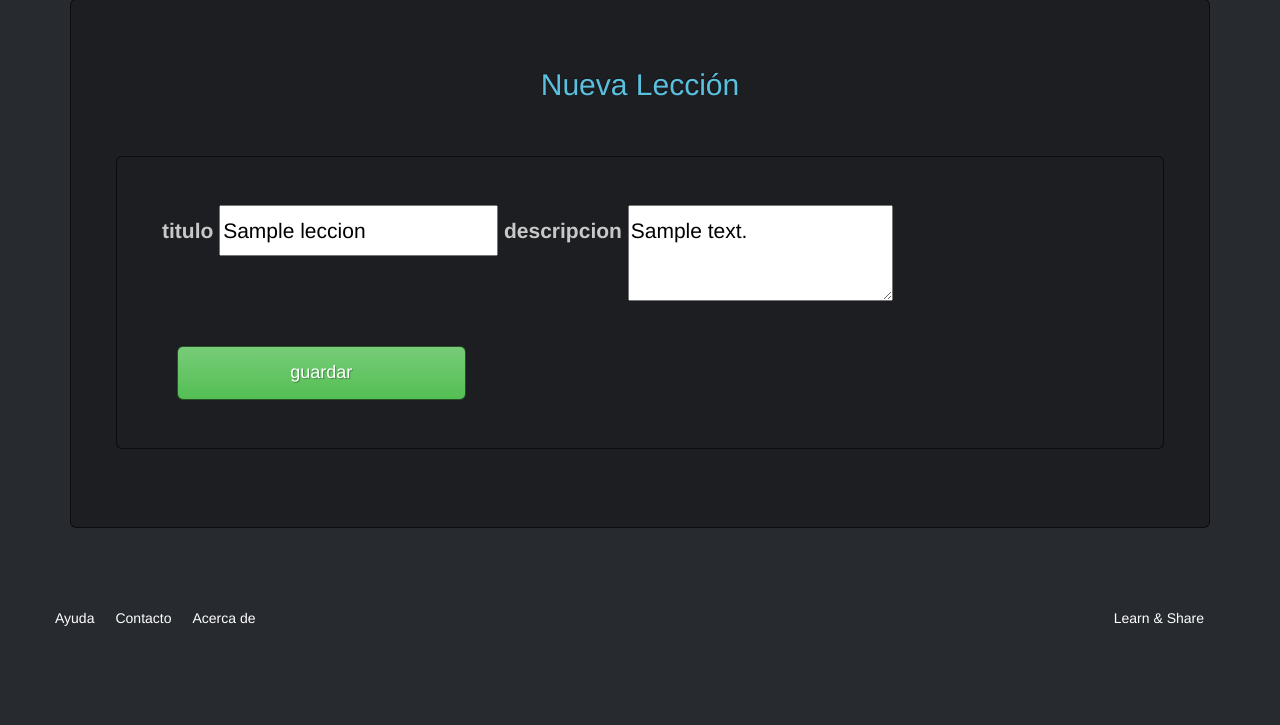
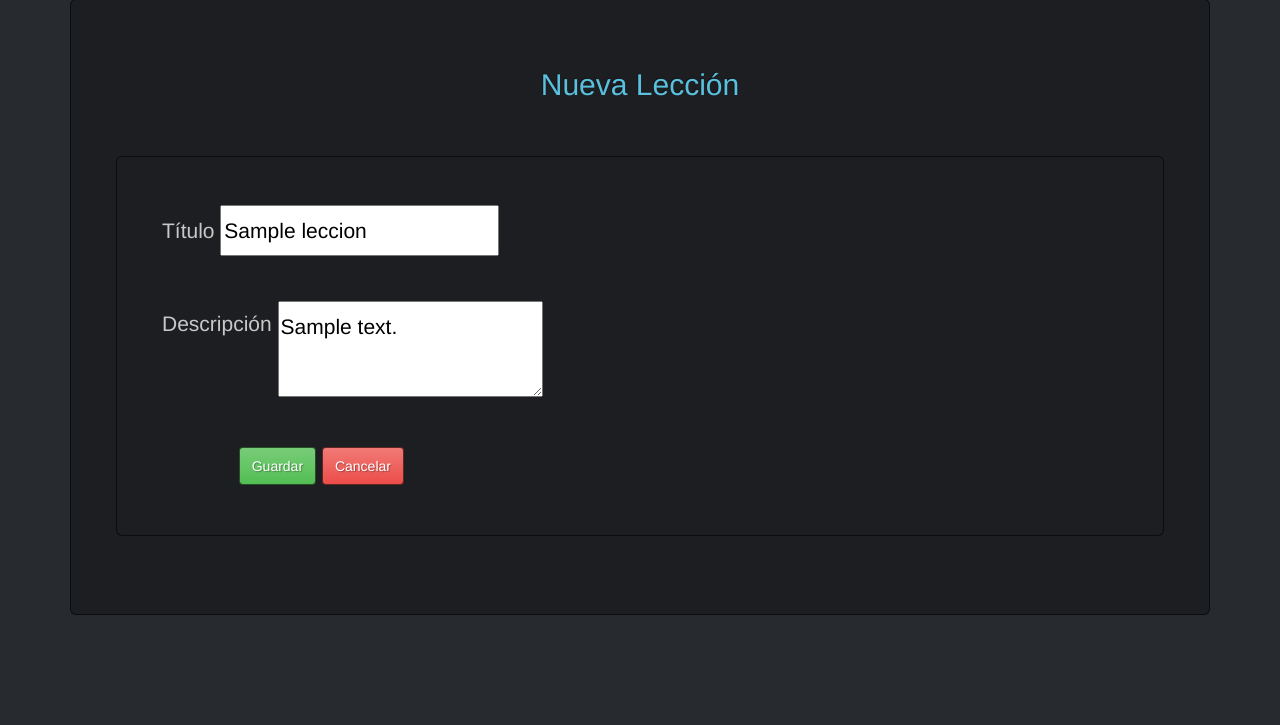
Before and after one commit to ULL-ETSII-GRADO-SYTW-1314/learn-share, a Django app: page /curso/edit_lec/1/ in a window 1280 px wide. Shown: the part 265-990 px from the top of the page. Before the commit the page ends 891 px from the top, so only its background shows below. Run offline with Django 3.2, Linux system fonts and the light colour scheme; a user stored in the database is signed in; tables that the repository leaves empty hold one stand-in row (values such as "Sample post").

Commit message:
Terminado editar leccion

```diff
--- a/Learn/templates/curso_edit.html
+++ b/Learn/templates/curso_edit.html
@@ -9,7 +9,7 @@
       <div class="col-lg-4">
          <div class="panel panel-default">
             <div class="panel-body">
-               <p>Lección{{leccion.titulo}}</p>
+               <p>{{leccion.titulo}}</p>
                <a href="/curso/edit_lec/{{leccion.id}}"><input class="btn btn-mini btn-primary btn-success" type="button" name="buttonseguir" value="Editar"/></a>
                <a href="/curso/del_lec/{{leccion.id}}"><input class="btn btn-mini btn-danger btn-success" type="button" name="buttonseguir" value="Borrar"/></a>
             </div>
--- a/Learn/templates/curso_edit_lecc.html
+++ b/Learn/templates/curso_edit_lecc.html
@@ -5,17 +5,19 @@
          <div class="row">
             <form action="#" method="post" class="form-horizontal" role="form">{% csrf_token %}
                <div align="left">
-         	<label>titulo </label>
-			<input id="id_title" maxlength="30" name="title" type="text" value= "{{ leccion.titulo }}" />
-			<label>descripcion </label>
-			<textarea id="id_decripcion" maxlength="150" name="description" type="text" />{{ leccion.descripcion }}</textarea>
+                  Título
+                  <input id="id_title" maxlength="30" name="title" type="text" value= "{{ leccion.titulo }}" /><br/><br/>
+                  Descripción
+                  <textarea id="id_decripcion" maxlength="450" name="description" type="text" />{{ leccion.descripcion }}</textarea>
 
                </div>
             <div class="col-xs-6 col-sm-4 col-md-4">
             <br/>
-            <button class="btn btn-lg btn-success btn-block" type="submit">guardar</button>
+               <button class="btn btn-mini btn-primary btn-success" type="submit">Guardar</button>
+               <a href="/curso/edit/{{leccion.id}}"><input class="btn btn-mini btn-primary btn-danger" type="button" name="buttoncancelar" value="Cancelar"/></a>
             </div>
             </form>
+         </div>
       </div>
    </div>
 
```
Also changed, not shown: 2 other files. Lines whose indentation alone changed are shown as unchanged.
